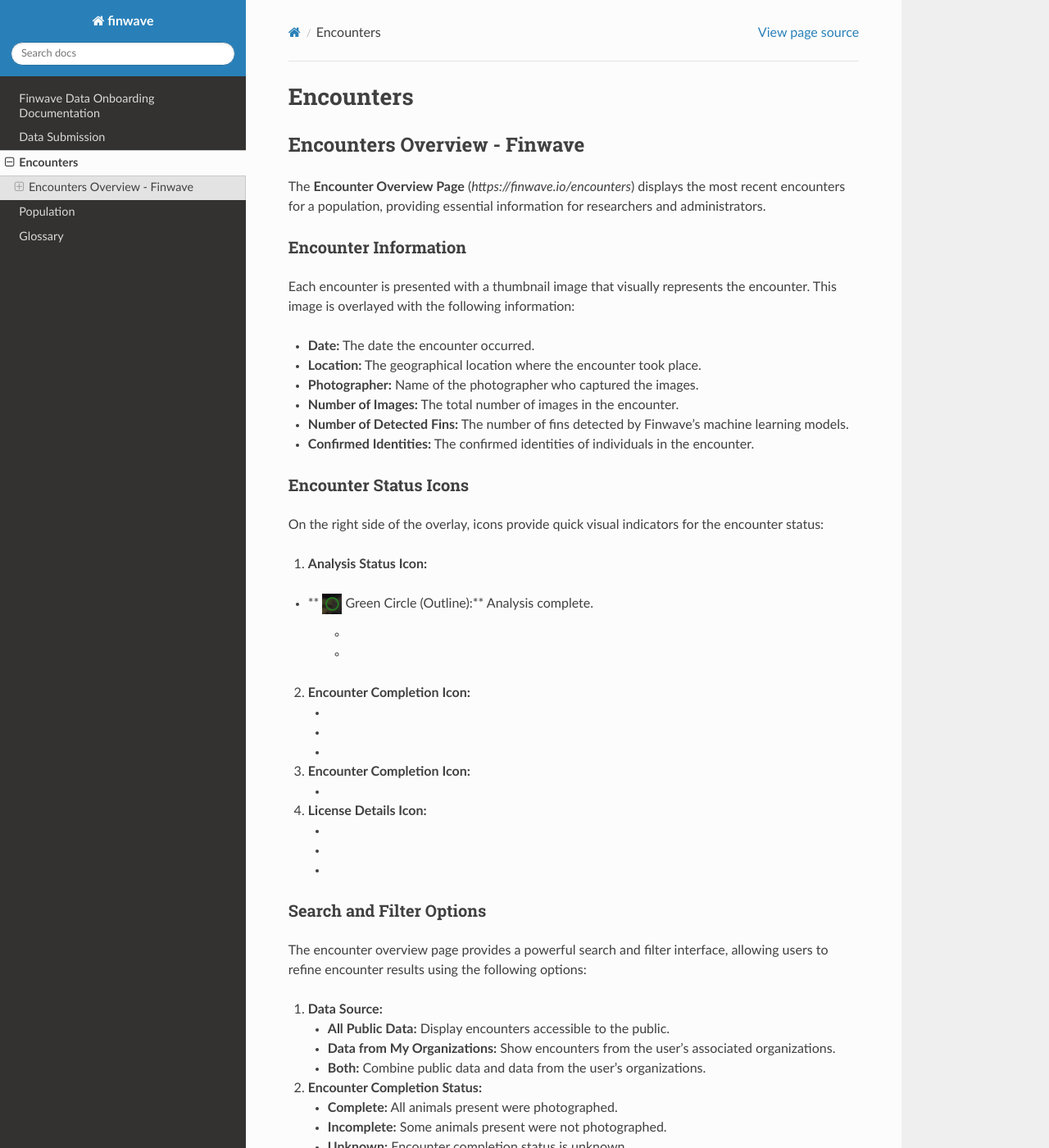
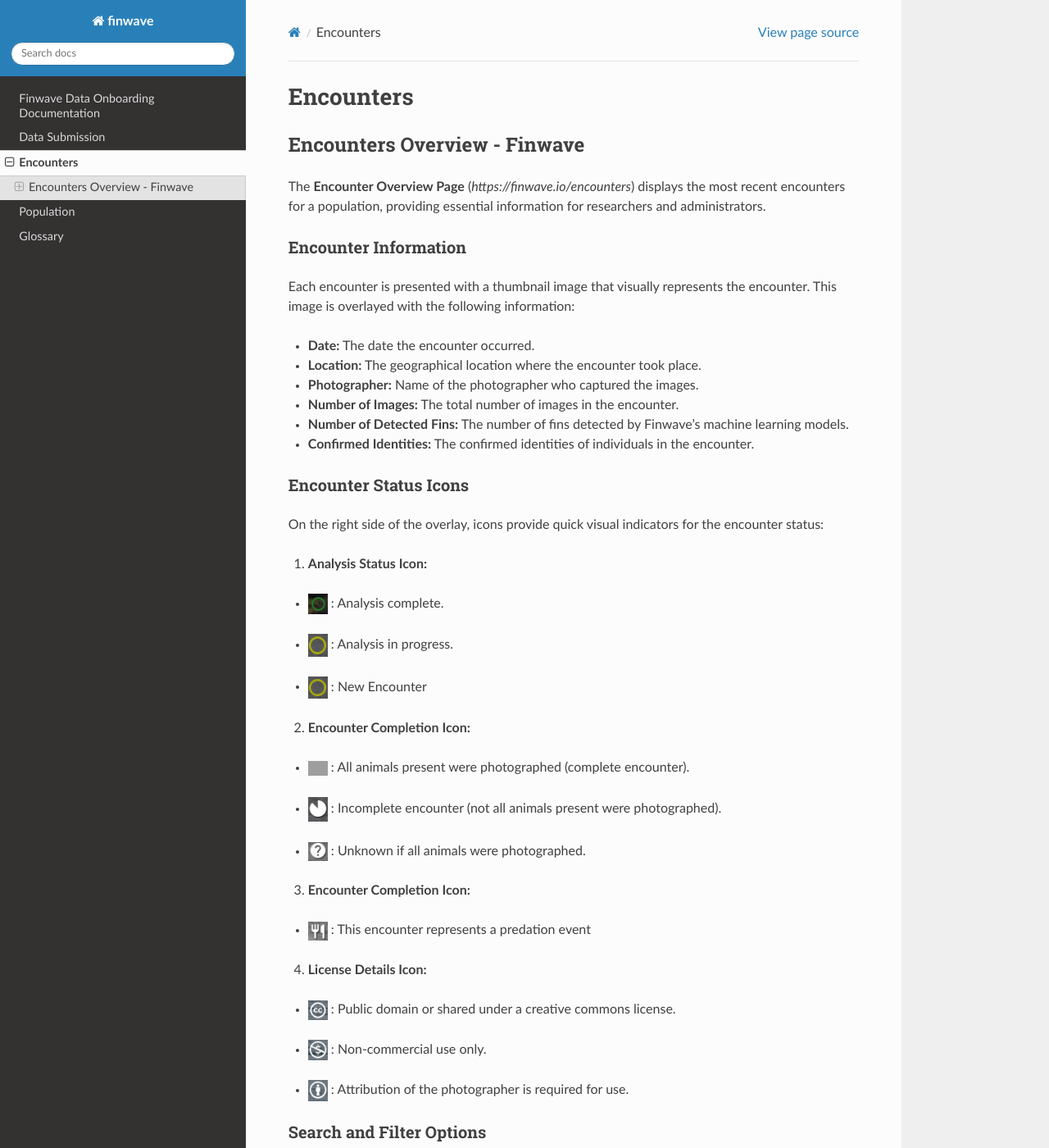
Before and after one commit to alexanderbarnhill/finwave-docs, a Sphinx documentation site: the page built from docs/source/encounter.rst, in a window 1280 px wide and 1400 px high. Shown: the whole window at 82% size. Built offline with Sphinx 7.4.7 and the Read the Docs theme 3.1.0, drawn with Linux system fonts in a browser that asks for light colours; grey boxes are pictures that could not be loaded.

Commit message:
Add in-line icons

```diff
--- a/docs/source/encounter.rst
+++ b/docs/source/encounter.rst
@@ -34,77 +34,72 @@
    :width: 24px
    :alt: Analysis Complete
 
-- ** |green_icon| Green Circle (Outline):** Analysis complete.
+- |green_icon| : Analysis complete.
 
+.. |yellow_icon| image:: img/encounters/overview/icons/yellow_circ.png
+   :width: 24px
+   :alt: Analysis in progress
 
-   - .. image:: img/encounters/overview/icons/yellow_circ.png
-      :alt: Analysis in Progress
-      :width: 24px
-      :align: middle
-      :class: icon
-      **Yellow Circle (Outline):** Analysis in progress.
+- |yellow_icon| : Analysis in progress.
 
-   - .. image:: img/encounters/overview/icons/red_circ.png
-      :alt: New Encounter
-      :width: 24px
-      :align: middle
-      :class: icon
-      **Red Circle (Outline):** New encounter, analysis not yet started.
+.. |red_icon| image:: img/encounters/overview/icons/red_circ.png
+   :width: 24px
+   :alt: New Encounter
+
+- |yellow_icon| : New Encounter
 
 2. **Encounter Completion Icon:**
 
-   - .. image:: img/encounters/overview/icons/complete_circ.png
-      :alt: Complete Encounter
-      :width: 24px
-      :align: middle
-      :class: icon
-      **White Full Circle:** All animals present were photographed (complete encounter).
 
-   - .. image:: img/encounters/overview/icons/incomplete.png
-      :alt: Incomplete Encounter
-      :width: 24px
-      :align: middle
-      :class: icon
-      **Circle with Missing Piece:** Incomplete encounter (not all animals present were photographed).
+.. |complete_icon| image:: img/encounters/overview/icons/complete_circ.png
+   :width: 24px
+   :alt: Complete Encounter
 
-   - .. image:: img/encounters/overview/icons/unknown_circ.png
-      :alt: Unknown Encounter Status
-      :width: 24px
-      :align: middle
-      :class: icon
-      **Circle with Question Mark:** Unknown if all animals were photographed.
+- |complete_icon| : All animals present were photographed (complete encounter).
+
+.. |incomplete_icon| image:: img/encounters/overview/icons/incomplete.png
+   :width: 24px
+   :alt: Incomplete Encounter
+
+- |incomplete_icon| : Incomplete encounter (not all animals present were photographed).
+
+.. |unknown_icon| image:: img/encounters/overview/icons/unknown_circ.png
+   :width: 24px
+   :alt: Unknown
+
+- |unknown_icon| : Unknown if all animals were photographed.
+
 
 3. **Encounter Completion Icon:**
 
-   - .. image:: img/encounters/overview/icons/pred_event.png
-      :alt: Predation Event
-      :width: 24px
-      :align: middle
-      :class: icon
-      **White Full Circle:** All animals present were photographed (complete encounter).
+
+.. |pred_event| image:: img/encounters/overview/icons/pred_event.png
+   :width: 24px
+   :alt: Predation Event
+
+- |pred_event| : This encounter represents a predation event
+
 
 4. **License Details Icon:**
 
-   - .. image:: img/encounters/overview/icons/cc.png
-      :alt: Creative Commons
-      :width: 24px
-      :align: middle
-      :class: icon
-      **CC (Creative Commons):** Public domain or shared under a creative commons license.
+.. |cc| image:: img/encounters/overview/icons/cc.png
+   :width: 24px
+   :alt: Creative Commons
 
-   - .. image:: img/encounters/overview/icons/non_com.png
-      :alt: Non-Commercial
-      :width: 24px
-      :align: middle
-      :class: icon
-      **Dollar Sign with Strike-Through:** Non-commercial use only.
+- |cc| : Public domain or shared under a creative commons license.
 
-   - .. image:: img/encounters/overview/icons/att.png
-      :alt: Attribution Required
-      :width: 24px
-      :align: middle
-      :class: icon
-      **Circle with Person:** Attribution of the photographer is required for use.
+.. |non_com| image:: img/encounters/overview/icons/non_com.png
+   :width: 24px
+   :alt: Non-Commercial
+
+- |non_com| : Non-commercial use only.
+
+.. |attribution| image:: img/encounters/overview/icons/att.png
+   :width: 24px
+   :alt: Attribution
+
+- |attribution| : Attribution of the photographer is required for use.
+
 
 ----------------------------------------
 Search and Filter Options
```
